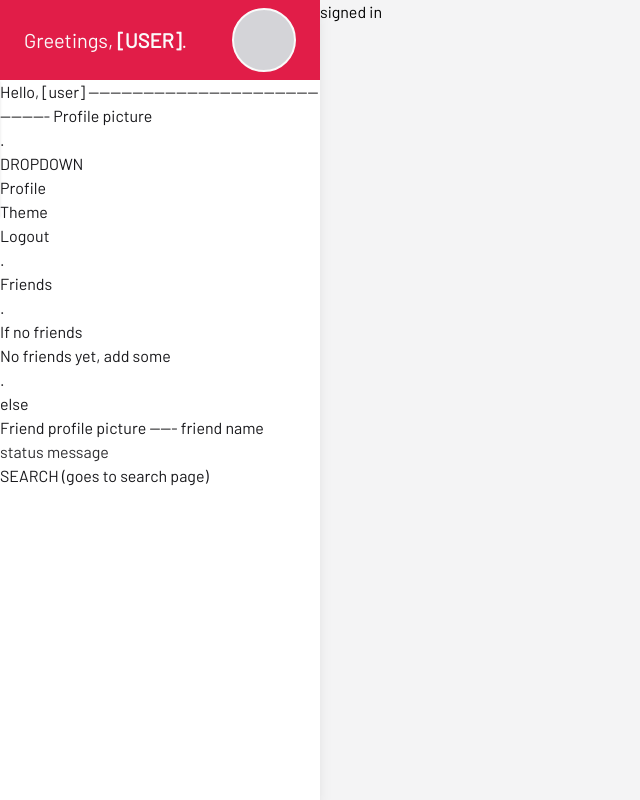
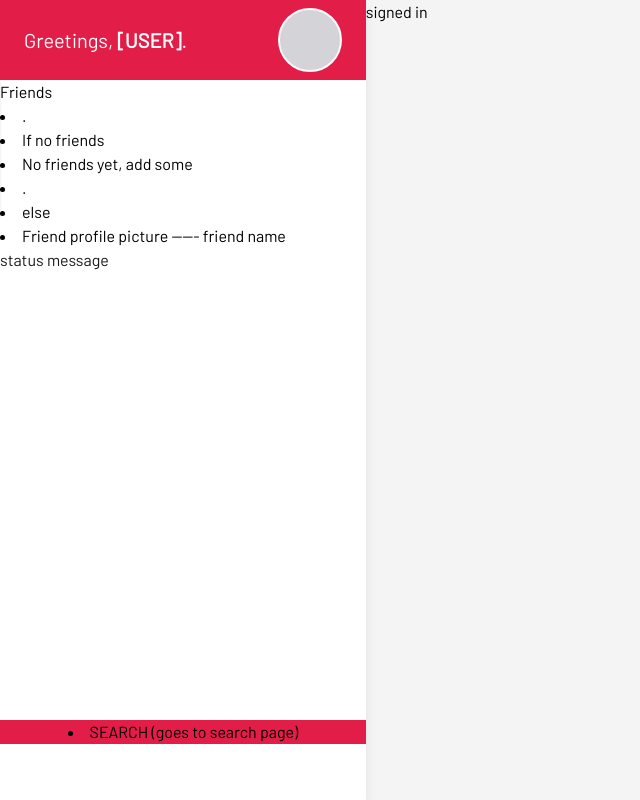
Before and after one commit to brajpatel/messaging-app, a React (Vite) app: page / in a window 1280 px wide. Shown: the whole page, without its empty margins (0-640 px from the left). Built offline with nearby package versions, Linux system fonts and the light colour scheme.

Commit message:
Separate sidebar sections

```diff
--- a/src/components/Sidebar.jsx
+++ b/src/components/Sidebar.jsx
@@ -20,8 +20,8 @@ function Sidebar({ theme, handleTheme }) {
     }
 
     return (
-        <nav className="h-screen w-1/4 flex flex-col shadow-lg dark:shadow-none bg-white dark:bg-zinc-900">
-            <div className="relative flex justify-between items-center px-6 py-2 bg-rose-600 dark:bg-zinc-800">
+        <nav className="h-screen w-96 flex flex-col shadow-lg dark:shadow-none bg-white dark:bg-zinc-900">
+            <div className="h-1/10 relative flex justify-between items-center px-6 py-2 bg-rose-600 dark:bg-zinc-800">
                 <p className="text-zinc-50 text-xl">Greetings, <span className="font-bold">[USER]</span>.</p>
                 <div className="h-16 w-16 bg-zinc-300 border-2 border-zinc-50 rounded-full cursor-pointer" onClick={handleDropdown}></div>
 
@@ -51,15 +51,8 @@ function Sidebar({ theme, handleTheme }) {
                 </div>
             </div>
 
-            <ul className="text-zinc-900 dark:text-zinc-50">
-                <li>Hello, [user] --------------------------------------------------- Profile picture</li>
-                <li>.</li>
-                <li>DROPDOWN</li>
-                <li>Profile</li>
-                <li>Theme</li>
-                <li>Logout</li>
-                <li>.</li>
-                <li>Friends</li>
+            <div className="h-4/5">
+                <h2>Friends</h2>
                 <li>.</li>
                 <li>If no friends</li>
                 <li>No friends yet, add some</li>
@@ -68,8 +61,11 @@ function Sidebar({ theme, handleTheme }) {
                 <li>Friend profile picture ----- friend name
                     <span className="block opacity-90">status message</span>
                 </li>
-                <li>SEARCH (goes to search page)</li>
-            </ul>
+            </div>
+
+            <div className="h-1/10 flex items-center justify-center bg-rose-600">
+                <li className="h-full">SEARCH (goes to search page)</li>
+            </div>
         </nav>
     )
 }
```
